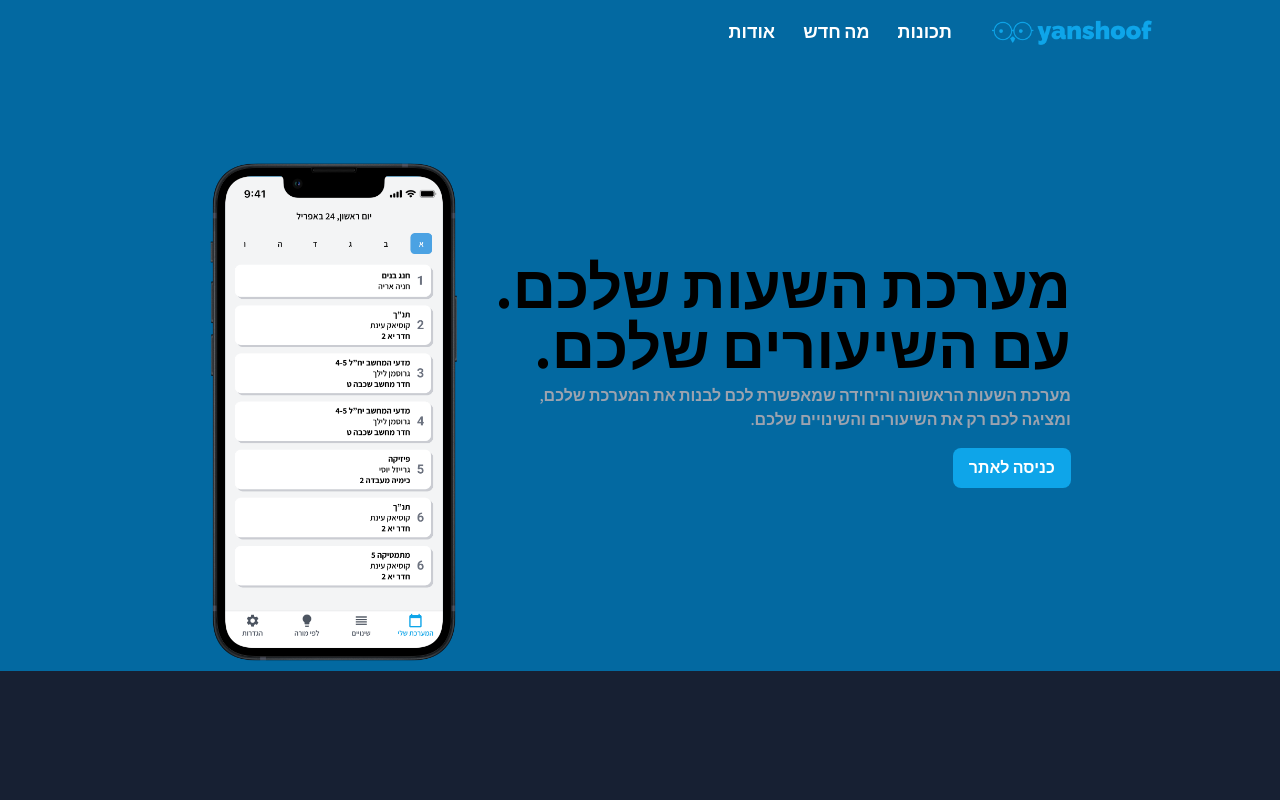
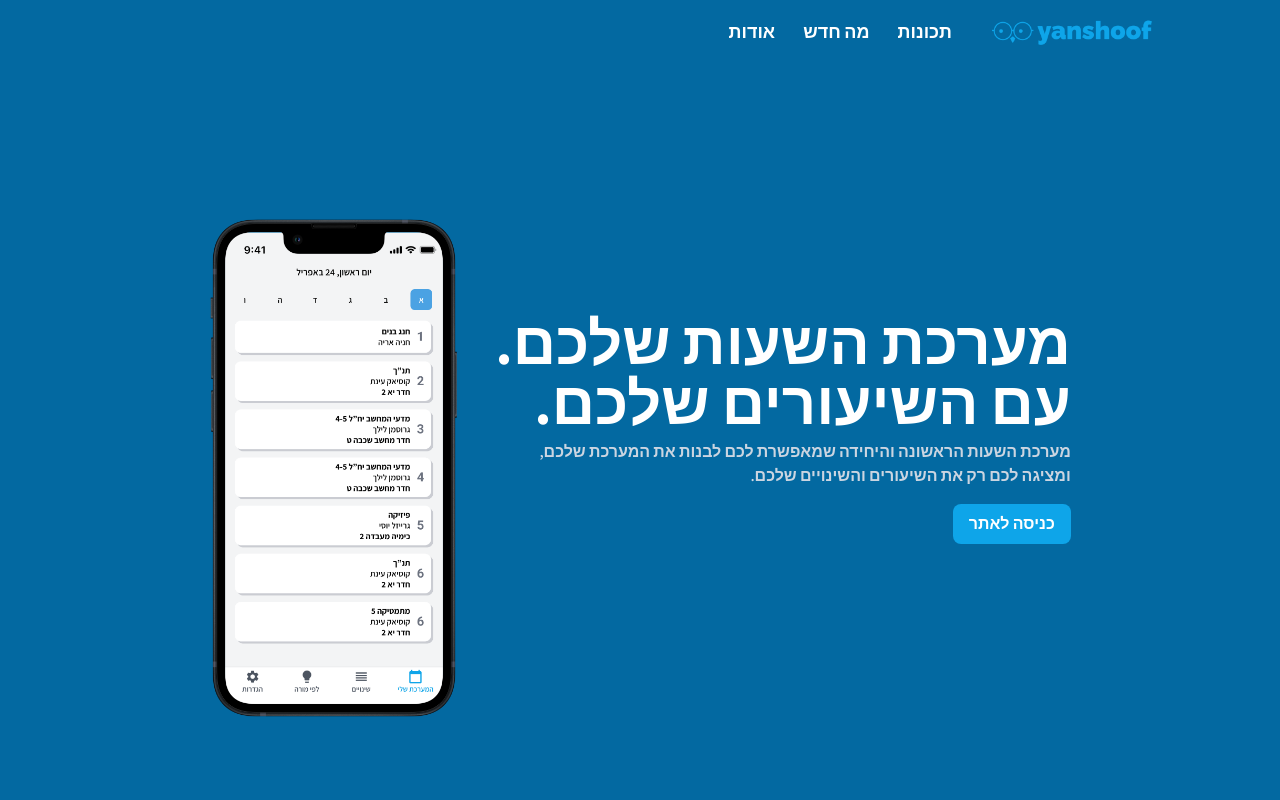
Before and after one commit to yanshoof-app/marketing, a Next.js app: page / in a window 1280 px wide. Shown: the top 800 px of the page. Built offline with nearby package versions, Linux system fonts and the light colour scheme.

Commit message:
REFACTOR: Main section

```diff
--- /dev/null
+++ b/components/home/TeacherSchedule.tsx
@@ -0,0 +1,11 @@
+const TEACHER_SCHEDULE = 'מערכת מורה'
+
+export default function TeacherSchedule() {
+  return (
+    <div>
+      <div>
+        <h1>{TEACHER_SCHEDULE}</h1>
+      </div>
+    </div>
+  )
+}
--- a/components/home/first.tsx
+++ b/components/home/first.tsx
@@ -13,14 +13,14 @@ const ENTER_SITE = 'כניסה לאתר'
 
 export default function FirstHome() {
   return (
-    <div className="flex max-w-5xl cursor-default gap-9">
+    <div className="flex  w-full h-[50rem] cursor-default gap-9 justify-center mt-14">
       <div className="flex flex-col gap-4 w-fit mt-24">
         <div className="flex flex-col gap-2">
-          <div className="w-fit text-6xl font-bold">
+          <div className="w-fit text-6xl font-bold text-white">
             <p>{YOUR_SCHEDULE}</p>
             <p>{WITH_YOUR_LESSONS}</p>
           </div>
-          <div className="text-base text-gray-400 font-semibold">
+          <div className="text-base text-slate-300 font-semibold">
             <p>{DESCRIPTION[0]}</p>
             <p>{DESCRIPTION[1]}</p>
           </div>
```
